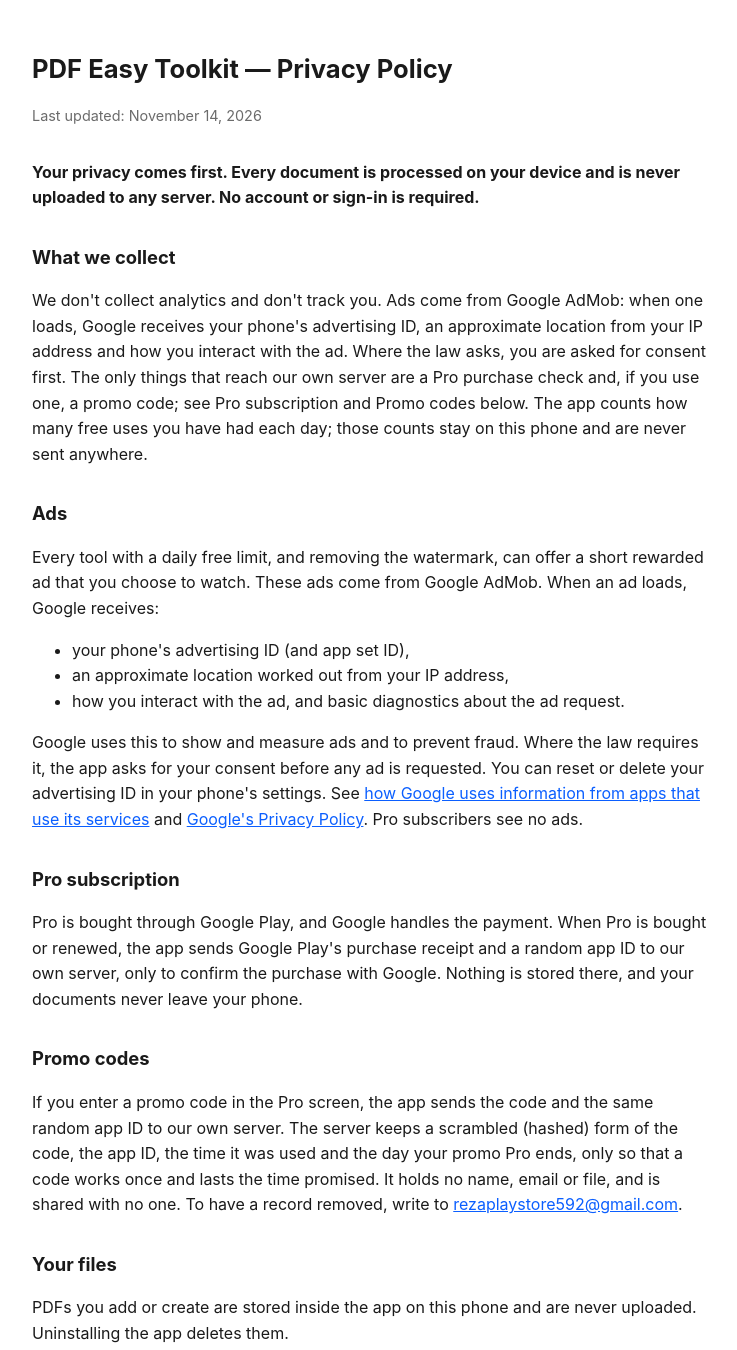
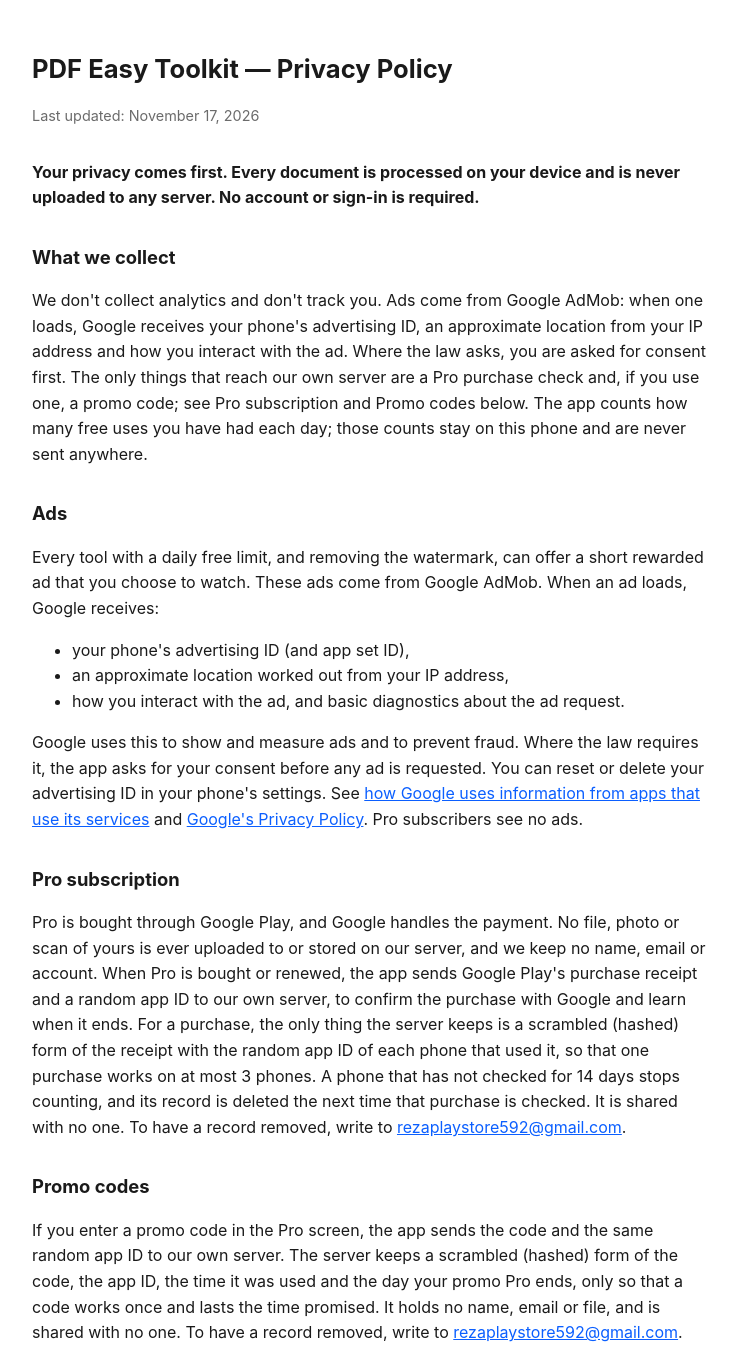
Before and after one commit to rezaplaystore/pdf-easy-toolkit-privacy, a plain HTML site: page index.html in a window 1280 px wide. Shown: the top 1350 px of the page, without its empty margins (268-1005 px from the left). Drawn offline with Linux system fonts and the light colour scheme.

Commit message:
Privacy: one Pro purchase works on up to 3 phones; what the server keeps
The Pro subscription paragraph no longer says nothing is stored. It says
what is kept (a hashed receipt and each phone's random app id), why, for
how long, and keeps the promise that no file, photo or scan is uploaded or
stored. Same text as the app's Privacy screen (17 Nov 2026).

Co-Authored-By: Claude Sonnet 5.5 <noreply@anthropic.com>

```diff
--- a/index.html
+++ b/index.html
@@ -27,7 +27,7 @@
 </head>
 <body>
   <h1>PDF Easy Toolkit — Privacy Policy</h1>
-  <p class="updated">Last updated: November 14, 2026</p>
+  <p class="updated">Last updated: November 17, 2026</p>
 
   <p><strong>Your privacy comes first. Every document is processed on your device and is never uploaded to any server. No account or sign-in is required.</strong></p>
 
@@ -44,7 +44,7 @@
   <p>Google uses this to show and measure ads and to prevent fraud. Where the law requires it, the app asks for your consent before any ad is requested. You can reset or delete your advertising ID in your phone's settings. See <a href="https://policies.google.com/technologies/partner-sites">how Google uses information from apps that use its services</a> and <a href="https://policies.google.com/privacy">Google's Privacy Policy</a>. Pro subscribers see no ads.</p>
 
   <h2>Pro subscription</h2>
-  <p>Pro is bought through Google Play, and Google handles the payment. When Pro is bought or renewed, the app sends Google Play's purchase receipt and a random app ID to our own server, only to confirm the purchase with Google. Nothing is stored there, and your documents never leave your phone.</p>
+  <p>Pro is bought through Google Play, and Google handles the payment. No file, photo or scan of yours is ever uploaded to or stored on our server, and we keep no name, email or account. When Pro is bought or renewed, the app sends Google Play's purchase receipt and a random app ID to our own server, to confirm the purchase with Google and learn when it ends. For a purchase, the only thing the server keeps is a scrambled (hashed) form of the receipt with the random app ID of each phone that used it, so that one purchase works on at most 3 phones. A phone that has not checked for 14 days stops counting, and its record is deleted the next time that purchase is checked. It is shared with no one. To have a record removed, write to <a href="mailto:rezaplaystore592@gmail.com">rezaplaystore592@gmail.com</a>.</p>
 
   <h2>Promo codes</h2>
   <p>If you enter a promo code in the Pro screen, the app sends the code and the same random app ID to our own server. The server keeps a scrambled (hashed) form of the code, the app ID, the time it was used and the day your promo Pro ends, only so that a code works once and lasts the time promised. It holds no name, email or file, and is shared with no one. To have a record removed, write to <a href="mailto:rezaplaystore592@gmail.com">rezaplaystore592@gmail.com</a>.</p>
```
